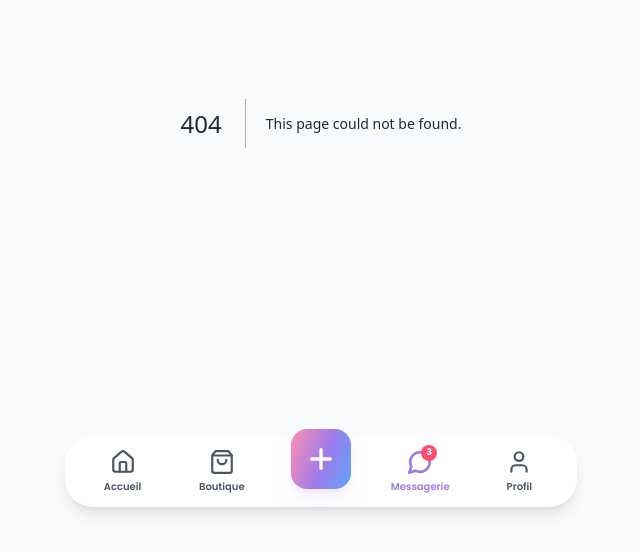
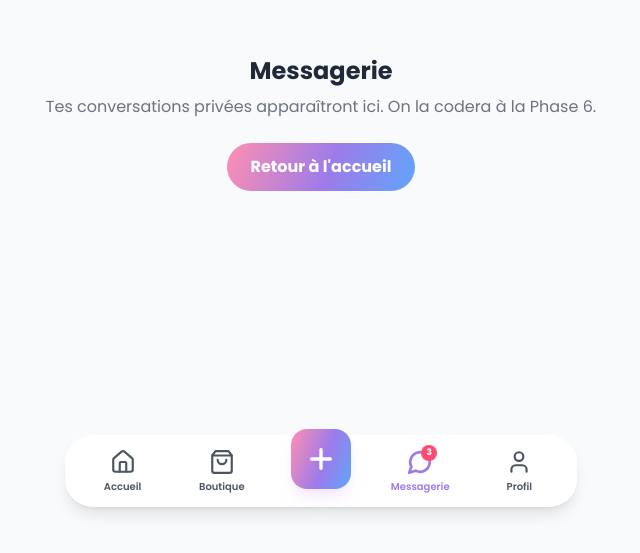
Before and after one commit to moshilivesupport-dev/Moshi, a Next.js app: page /messages in a window 1280 px wide. Before the commit this address had no page. Shown: the part 277-830 px from the top of the page, without its empty margins (319-959 px from the left). Built offline with nearby package versions, Linux system fonts and the light colour scheme.

Commit message:
Create page.tsx

```diff
--- /dev/null
+++ b/src/app/messages/page.tsx
@@ -0,0 +1,11 @@
+import Link from "next/link";
+
+export default function MessagesPage() {
+  return (
+    <div className="min-h-[100dvh] flex flex-col items-center justify-center bg-moshi-bg p-6">
+      <h1 className="text-2xl font-bold mb-2">Messagerie</h1>
+      <p className="text-gray-500 mb-6 text-center">Tes conversations privées apparaîtront ici. On la codera à la Phase 6.</p>
+      <Link href="/"><button className="moshi-gradient text-white font-bold px-6 py-3 rounded-full">Retour à l'accueil</button></Link>
+    </div>
+  );
+}
```
